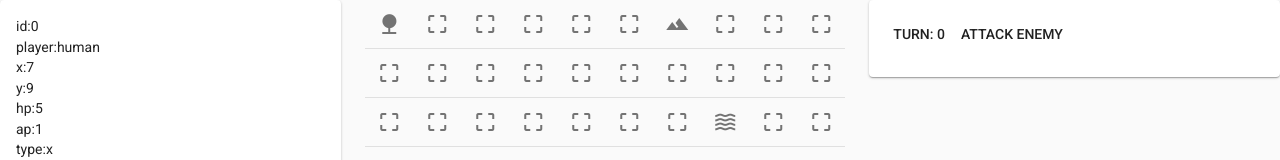
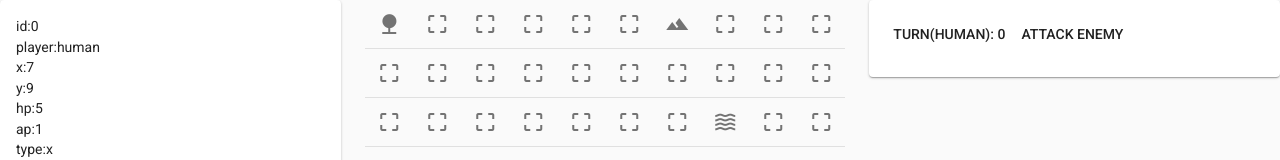
Before and after one commit to herstad/brigands-deploy, a React (Create React App) app: page / in a window 1280 px wide. Shown: the top 160 px of the page. Built offline with nearby package versions, Linux system fonts and the light colour scheme.

Commit message:
Show active player

```diff
--- a/src/Orders.js
+++ b/src/Orders.js
@@ -17,8 +17,9 @@ const isSelectedAction = (type, selectedId, items) => {
 
 function TurnButton() {
   const {state, dispatch} = useContext(ReducerDispatch);
+  const {items, activePlayerId} = state;
   const handleEndTurn = (playerId) => () => {
-    getItemsByPlayer(playerId, state.items)
+    getItemsByPlayer(playerId, items)
       .filter((item) => item.action && item.ap)
       .forEach((item) => dispatch(item.action));
     dispatch({
@@ -27,7 +28,7 @@ function TurnButton() {
     })
   };
   return (
-    <Button onClick={handleEndTurn('human')}>Turn: {state.turn}</Button>
+    <Button onClick={handleEndTurn(activePlayerId)}>Turn({activePlayerId}): {state.turn}</Button>
   );
 }
 
@@ -36,7 +37,7 @@ function AttackButton() {
   if (!selectedHasAp(state.selectedId, state.items)) {
     return null;
   }
-  const color = isSelectedAction('ATTACK', state.selectedId, state.items) ? 'primary' : '';
+  const color = isSelectedAction('ATTACK', state.selectedId, state.items) ? 'primary' : 'default';
   const handleAttack = (targetId) => () => {
     dispatch({
       type: 'ATTACK',
--- a/src/stateGenerator.js
+++ b/src/stateGenerator.js
@@ -2,6 +2,7 @@ export const generateState = () => {
   console.log("generate state");
   return {
     turn: 0,
+    activePlayerId: 'human',
     items: generateItems(),
     selectedId: 0,
     winner: undefined,
```
